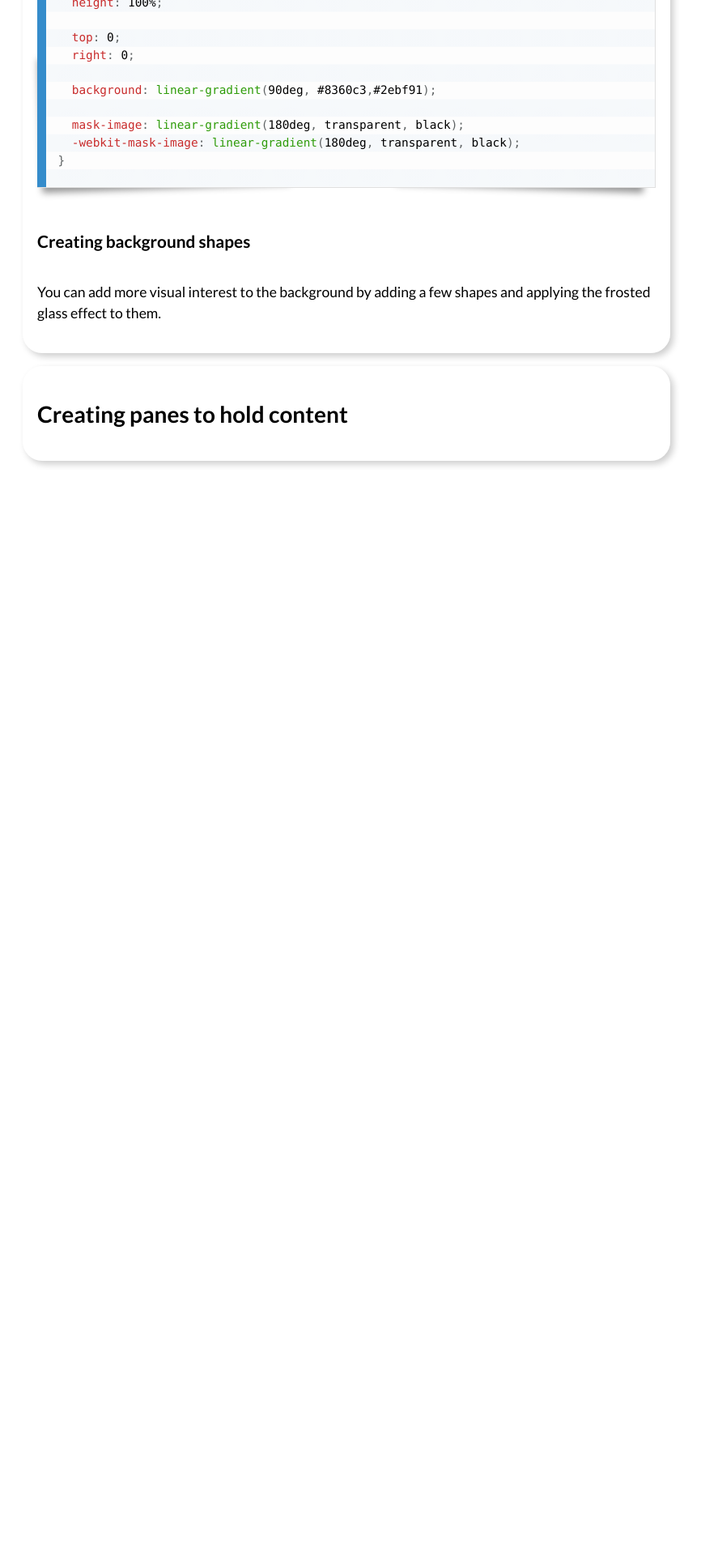
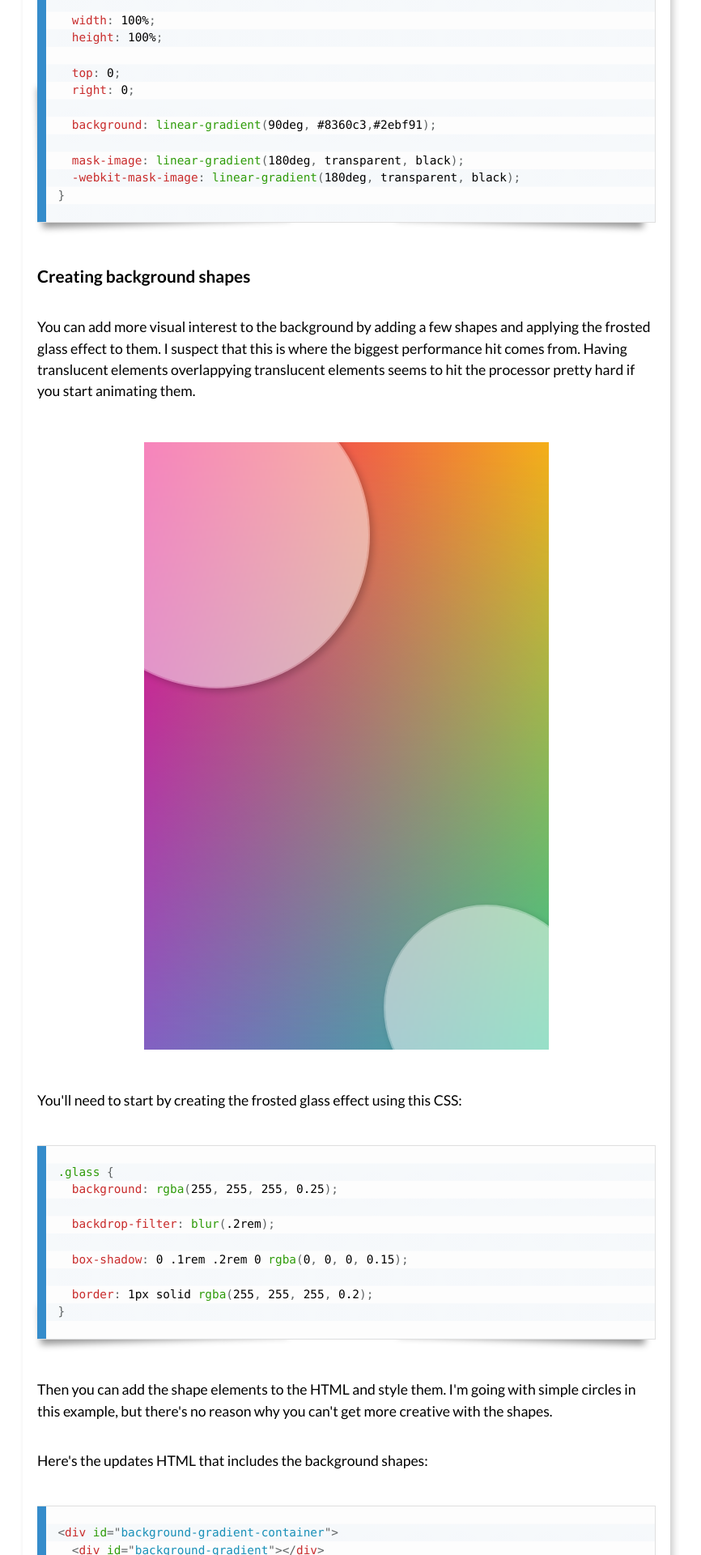
Before and after one commit to hmatsuuchi/matsuuchi_django, a Django app: template projects/templates/projects/glassmorphism/glassmorphism.html in a window 1280 px wide. Shown: the part 3200-5120 px from the top of the page at 81% size, without its empty margins (212-1078 px from the left). Before the commit the page ends 3776 px from the top, so only its background shows below. Run offline with Django 4.2, Linux system fonts and the light colour scheme; the template is opened without the code that fills it, so the values that code supplies are empty.

Commit message:
add background shapes to glassmorphism project

```diff
--- a/profiles/templates/profiles/hiroki.html
+++ b/profiles/templates/profiles/hiroki.html
@@ -58,7 +58,7 @@
         <h3 class="project-name">{{ project.project_name }}</h3>
         <h4 class="project-subtitle">{{ project.project_subtitle }}</h4>
         <p class="project-description">{{ project.project_description }}</p>
-        <button class="project-button" onClick="window.location.href='/hiroki/projects/{{ project.url_stub }}'">
+        <button class="project-button" onClick="window.location.href='{{ project.url_stub }}'">
           <div class="button-text">read more</div>
           <div class="button-arrow"></div>
         </button>
--- a/projects/static/projects/glassmorphism/glassmorphism.css
+++ b/projects/static/projects/glassmorphism/glassmorphism.css
@@ -164,6 +164,8 @@ p {
 #four-color-gradient-background {
     position: relative;
 
+    overflow: hidden;
+
     margin: 2rem 0;
 
     width: calc(100vw - 4rem);
@@ -172,6 +174,31 @@ p {
     max-height: 750px;
 
     justify-self: center;
+}
+
+/* Content - Background Shapes */
+#shape-1 {
+    position: absolute;
+
+    width: 50%;
+    aspect-ratio: 1 / 1;
+
+    border-radius: 50%;
+
+    bottom: -10%;
+    right: -10%;
+}
+
+#shape-2 {
+    position: absolute;
+
+    width: 75%;
+    aspect-ratio: 1 / 1;
+
+    border-radius: 50%;
+
+    top: -10%;
+    left: -20%;
 }
 
 /* Background */
--- a/projects/templates/projects/glassmorphism/glassmorphism.html
+++ b/projects/templates/projects/glassmorphism/glassmorphism.html
@@ -4,7 +4,7 @@
 <html>
 <head>
     <title>Hiroki Matsuuchi</title>
-    <link rel="stylesheet" href="{% static 'projects/glassmorphism/glassmorphism.css' %}?ver=016">
+    <link rel="stylesheet" href="{% static 'projects/glassmorphism/glassmorphism.css' %}?ver=018">
 
     <!-- Favicon -->
     <link rel="shortcut icon" type="image/png" href="{% static 'profiles/site_icons/favicon.ico' %}"/>
@@ -103,6 +103,8 @@
 #background-gradient-container {
   position: fixed;
 
+  overflow: hidden;
+
   top: 0;
   right: 0;
 
@@ -139,10 +141,125 @@
             </code></pre>
           </div>
           <h3>Creating background shapes</h3>
-          <p>You can add more visual interest to the background by adding a few shapes and applying the frosted glass effect to them.</p>
+          <p>
+            You can add more visual interest to the background by adding a few shapes and applying the frosted glass effect to them.
+             I suspect that this is where the biggest performance hit comes from. Having translucent elements overlappying translucent elements
+             seems to hit the processor pretty hard if you start animating them.
+          </p>
+          <div id="four-color-gradient-background">
+            <div id="background-gradient"></div>
+            <div id="background-gradient-mask"></div>
+            <div id="shape-1" class="glass"></div>
+            <div id="shape-2" class="glass"></div>
+          </div>
+          <p>You'll need to start by creating the frosted glass effect using this CSS:</p>
+          <div class="code-block">
+            <pre><code class="language-css">
+.glass {
+  background: rgba(255, 255, 255, 0.25);
+
+  backdrop-filter: blur(.2rem);
+
+  box-shadow: 0 .1rem .2rem 0 rgba(0, 0, 0, 0.15);
+
+  border: 1px solid rgba(255, 255, 255, 0.2);
+}
+            </code></pre>
+          </div>
+          <p>Then you can add the shape elements to the HTML and style them. I'm going with simple circles in this example, but there's
+             no reason why you can't get more creative with the shapes.
+          </p>
+          <p>Here's the updates HTML that includes the background shapes:</p>
+          <div class="code-block">
+            <pre><code class="language-html">
+&lt;div id="background-gradient-container"&gt;
+  &lt;div id="background-gradient"&gt;&lt;/div&gt;
+  &lt;div id="background-gradient-mask"&gt;&lt;/div&gt;
+  &lt;div id="shape-1" class="glass"&gt;&lt;/div&gt;
+  &lt;div id="shape-2" class="glass"&gt;&lt;/div&gt;
+&lt;/div&gt;
+            </code></pre>
+          </div>
+          <p>And here's the complete CSS which was updated to include the glass effect and the two background circles:</p>
+          <div class="code-block">
+            <pre><code class="language-css">
+#background-gradient-container {
+  position: fixed;
+
+  overflow: hidden;
+
+  top: 0;
+  right: 0;
+
+  width: 100vw;
+  height: 100vh;
+}
+
+#background-gradient {
+  position: absolute;
+
+  width: 100%;
+  height: 100%;
+
+  top: 0;
+  right: 0;
+
+  background: linear-gradient(90deg, #ee0979, #f5af19);
+}
+
+#background-gradient-mask {
+  position: absolute;
+
+  width: 100%;
+  height: 100%;
+
+  top: 0;
+  right: 0;
+
+  background: linear-gradient(90deg, #8360c3,#2ebf91);
+
+  mask-image: linear-gradient(180deg, transparent, black);
+  -webkit-mask-image: linear-gradient(180deg, transparent, black);
+}
+
+.glass {
+  background: rgba(255, 255, 255, 0.25);
+
+  backdrop-filter: blur(.2rem);
+
+  box-shadow: 0 .1rem .2rem 0 rgba(0, 0, 0, 0.15);
+
+  border: 1px solid rgba(255, 255, 255, 0.2);
+}
+
+#shape-1 {
+  position: absolute;
+
+  width: 50%;
+  aspect-ratio: 1 / 1;
+
+  border-radius: 50%;
+
+  bottom: -10%;
+  right: -10%;
+}
+
+#shape-2 {
+  position: absolute;
+
+  width: 75%;
+  aspect-ratio: 1 / 1;
+
+  border-radius: 50%;
+
+  top: -10%;
+  left: -20%;
+}
+              </code></pre>
+            </div>
       </div>
       <div class="content-card glass">
-        <h2>Creating panes to hold content</h2>
+        <h2>Creating glass panes for content</h2>
       </div>
     </div>
   </section>
--- a/projects/templates/projects/glassmorphism/glassmorphism_test.html
+++ b/projects/templates/projects/glassmorphism/glassmorphism_test.html
@@ -4,7 +4,7 @@
 <html>
 <head>
     <title>Glassmorphism Test</title>
-    <link rel="stylesheet" href="{% static 'projects/glassmorphism/glassmorphism_test.css' %}?ver=001">
+    <link rel="stylesheet" href="{% static 'projects/glassmorphism/glassmorphism_test.css' %}?ver=002">
 
     <!-- Favicon -->
     <link rel="shortcut icon" type="image/png" href="{% static 'profiles/site_icons/favicon.ico' %}"/>
@@ -18,6 +18,8 @@
   <div id="background-gradient-container">
     <div id="background-gradient"></div>
     <div id="background-gradient-mask"></div>
+    <div id="shape-1" class="glass"></div>
+    <div id="shape-2" class="glass"></div>
   </div>
 
     <!-- JS -->
```
Also changed, not shown: projects/static/projects/glassmorphism/glassmorphism_test.css (+36 -0 lines), projects/views.py (+1 -6 lines).
